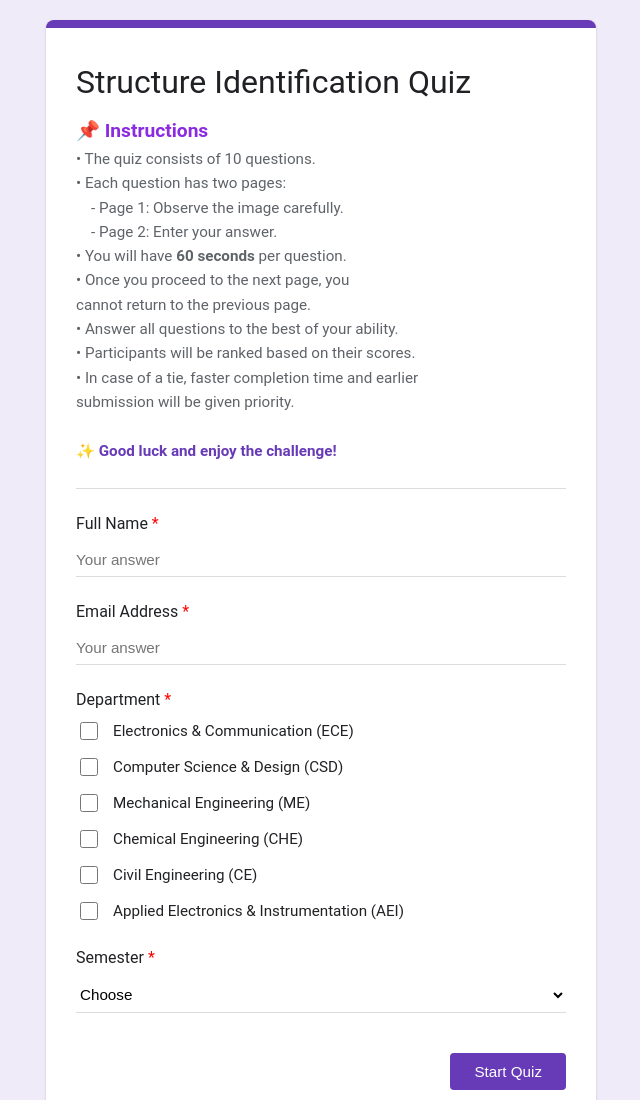
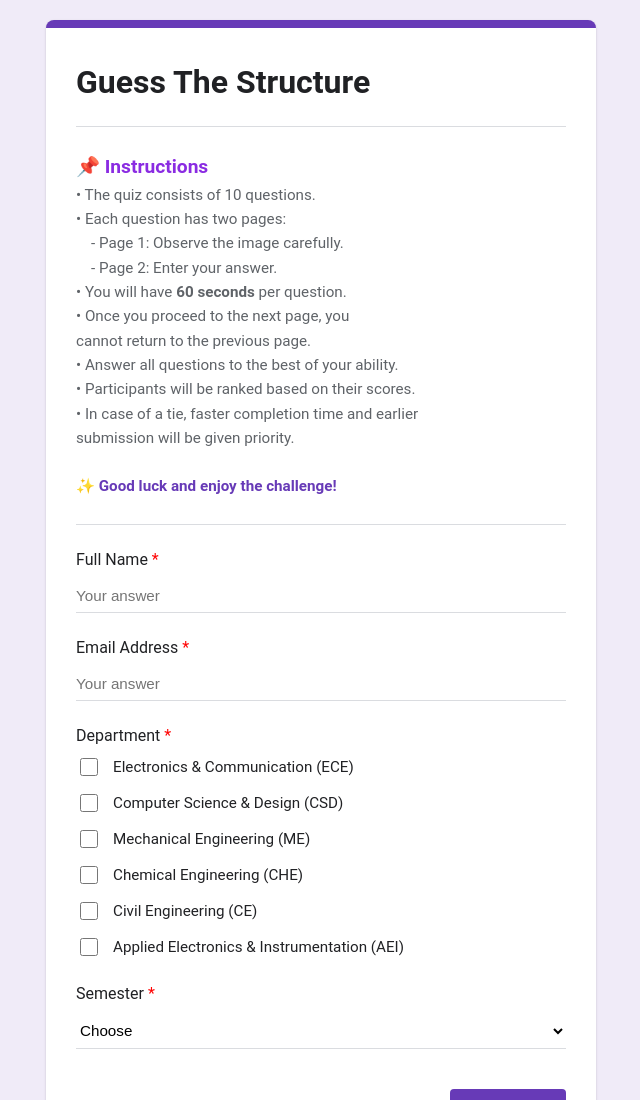
Before and after one commit to MuLearn-GECKKD/Civil-IG-Guess-The-Structure-2026, a plain HTML site: page index.html in a window 1280 px wide. Shown: the top 1100 px of the page, without its empty margins (319-959 px from the left). Drawn offline with Linux system fonts and the light colour scheme.

Commit message:
Fix HTML encoding issues in index.html

```diff
--- a/index.html
+++ b/index.html
@@ -184,7 +184,8 @@
 <body>
 
 <div id="intro-section" class="container">
-    <h2 style="font-size: 2rem; margin-bottom: 10px;">Structure Identification Quiz</h2>
+    <h2 style="font-size: 2rem; margin-bottom: 10px;"><B>Guess The Structure</B></h2>
+    <hr style="border: 0; border-top: 1px solid #dadce0; margin: 25px 0;">
    <p style="color: #5f6368; font-size: 0.95rem; line-height: 1.6; margin-bottom: 20px;">
     <strong style="color:blueviolet; font-size: 1.2rem;">📌 Instructions</strong><br>
     • The quiz consists of 10 questions.<br>
```
